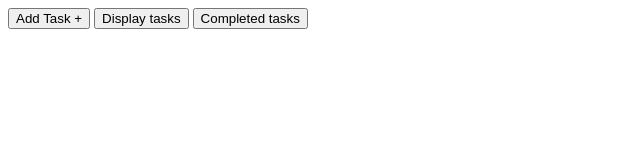
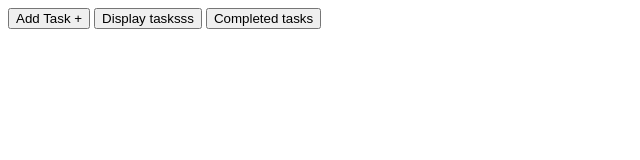
Before and after one commit to usamaahma/todopractice, a plain HTML site: page index.html in a window 1280 px wide. Shown: the full height of the page, 0-640 px from the left. Drawn offline with Linux system fonts and the light colour scheme.

Commit message:
01/pushed 1st code

```diff
--- a/index.html
+++ b/index.html
@@ -8,7 +8,7 @@
 </head>
 <body>
     <button onclick="taskManager()">Add Task +</button>
-    <button onclick="listTasks()">Display tasks</button>
+    <button onclick="listTasks()">Display tasksss</button>
     <button onclick="completedTask()">Completed tasks</button>
 
 </body>
```
Also changed, not shown: navbar.js (added, +8 -0 lines).
